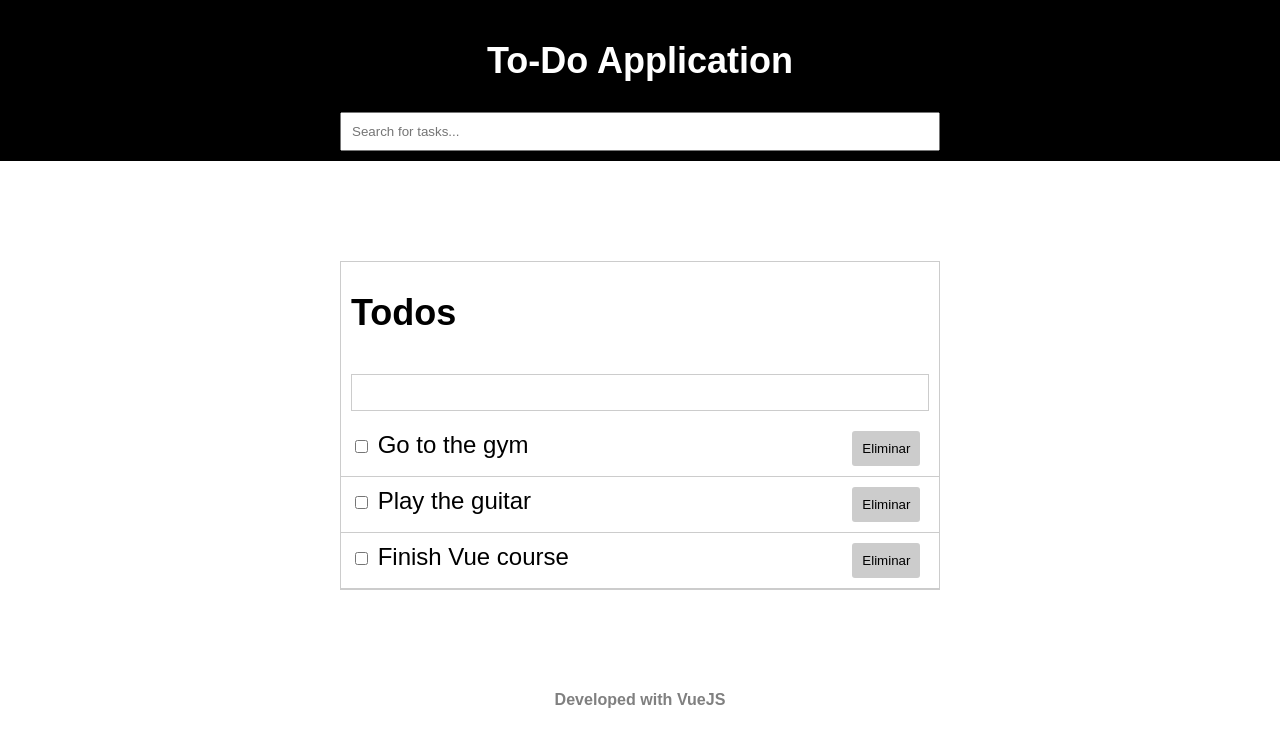
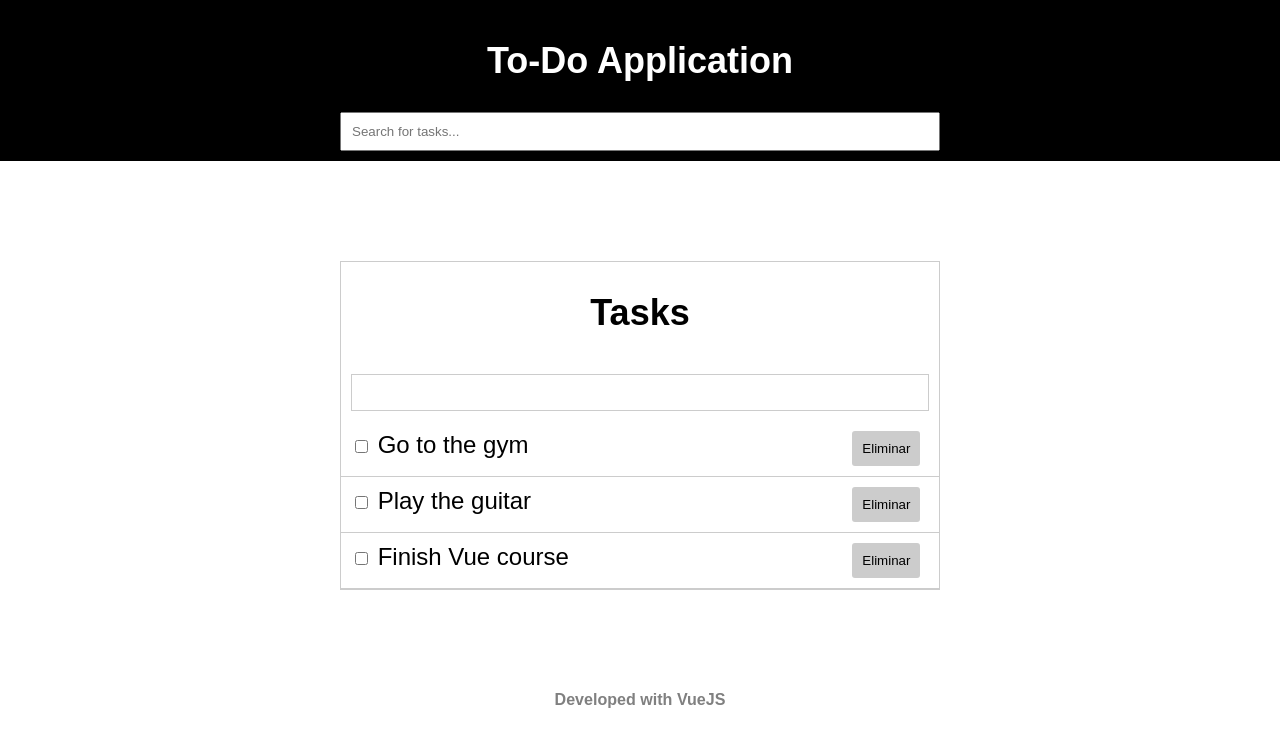
Before and after one commit to illianechesa/vue-todos, a Vue app: page / in a window 1280 px wide. Shown: the top 746 px of the page. Built offline with nearby package versions, Linux system fonts and the light colour scheme.

Commit message:
improve css handling
Signed-off-by: Illia Nechesa <illia.nechesa@eos-eng.com>

```diff
--- a/public/index.html
+++ b/public/index.html
@@ -15,6 +15,6 @@
     <!-- built files will be auto injected -->
   </body>
   <footer>
-    <h6 style="color: grey; text-align: center;">Developed with VueJS</h6>
+    <h6 style="color: grey;">Developed with VueJS</h6>
   </footer>
 </html>
--- a/src/App.vue
+++ b/src/App.vue
@@ -5,7 +5,7 @@
     </div>
 
     <div id="main-container">
-      <h2>Todos</h2>
+      <h2>Tasks</h2>
       <TodoAdd v-on:add-todo="addTodo"/>
       <Todos v-bind:todoslist="copyTodos" v-on:delete-todo="deleteTodo" />
     </div>
@@ -89,7 +89,8 @@ export default {
     background: black;
     padding: 10px;
   }
-  h2{
+  h2,h6{
     padding: 0 10px;
+    text-align: center;
   }
 </style>
--- a/src/components/Search.vue
+++ b/src/components/Search.vue
@@ -1,6 +1,6 @@
 <template>
     <div id="search-container">
-        <h2 style="color: white; text-align: center">To-Do Application</h2>
+        <h2 style="color: white;">To-Do Application</h2>
         <input placeholder="Search for tasks..." type="text" v-model="query" v-on:input="$emit('query-change', query)">
     </div>
 </template>
```
